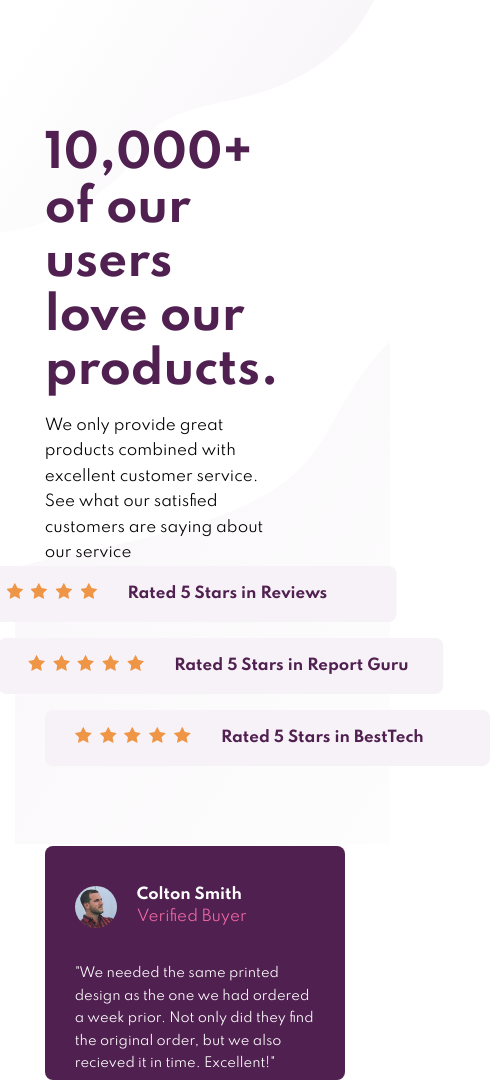
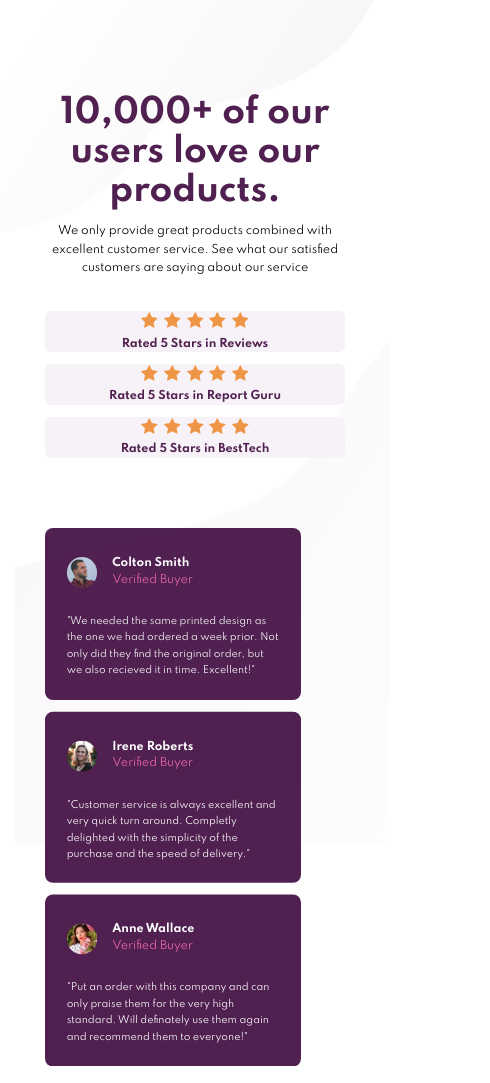
Before and after one commit to hassanahmadp/social-proof-section, a plain HTML site: page index.html in a window 390 px wide. Shown: the top 1083 px of the page, 490 px wide, since content can reach past the window. Drawn offline with Linux system fonts and the light colour scheme.

Commit message:
mobile main section complete

```diff
--- a/css/_main.scss
+++ b/css/_main.scss
@@ -52,3 +52,49 @@ main {
 .report-guru {
   transform: translateX(-10.5%);
 }
+
+
+@media (max-width: 1284px) {
+  .main-text {
+    text-align: center;
+    width: 100%;
+    padding: 0;
+  }
+
+  .star-section {
+    margin-top: 4.5rem *(2/3);
+    flex: 1 1 30rem;
+    // width: 100%;
+    height: auto;
+    flex-direction: column;
+    @include flex(center, center);
+    .star-div {
+      margin-bottom: 1.6rem * (2/3);
+      width: 100%;
+      @include flex(center,center);
+      flex-wrap: wrap;
+      .stars {
+        display: block;
+        margin: 0 2.8rem * (2/3);
+        img {
+          margin: 0 0.2rem * (2/3);
+        }
+      }
+      h3 {
+        text-align: center;
+        margin-top: .2rem;
+        width: 100%;
+        color: color(very-dark-magenta);
+        display: block;
+      }
+    }
+  }
+
+  .reviews {
+    transform: translateX(0);
+  }
+
+  .report-guru {
+    transform: translateX(0);
+  }
+}
--- a/css/styles.scss
+++ b/css/styles.scss
@@ -27,7 +27,7 @@ html {
 }
 
 body {
-  overflow: hidden;
+  // overflow: hidden;
   height: 100vh;
   width: 100vw;
   padding: (12.8rem * (2/3)) 11.46%;
@@ -67,6 +67,17 @@ h3 {
     display: block;
   }
 }
+@media (max-width: 475px) {
+  html {
+    font-size: 11px;
+  }
+}
+@media (max-width: 355px) {
+  html {
+    font-size: 10px;
+  }
+}
+
 
 @import "./main";
 @import "./reviews";
```
Also changed, not shown: css/styles.css, 1 other file.
